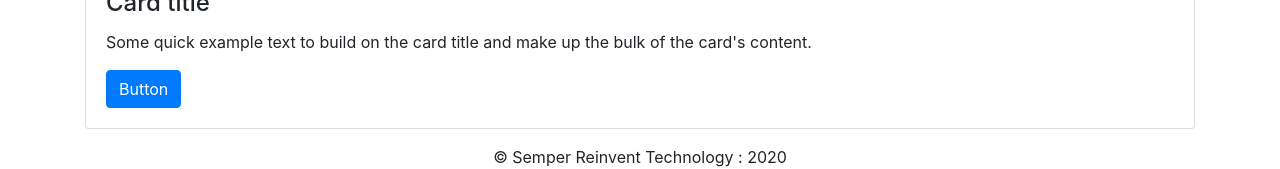
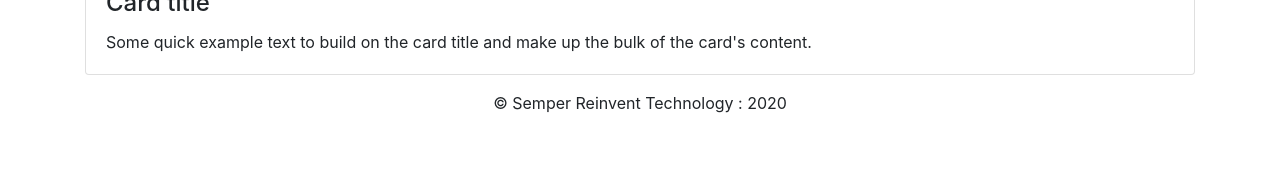
Before and after one commit to JaviFerri7/proyec3-javierferri-prog3, an Angular app: page /app-srt in a window 1280 px wide. Shown: the part 1229-1398 px from the top of the page. After the commit the page ends 1360 px from the top, so only its background shows below. Built offline with nearby package versions, Linux system fonts and the light colour scheme.

Commit message:
1 file modified

```diff
--- a/src/app/srt/srt.component.html
+++ b/src/app/srt/srt.component.html
@@ -3,7 +3,7 @@
 
   <!-- Card image -->
   <div class="view overlay">
-    <img class="card-img-top" src="https://mdbootstrap.com/img/Mockups/Lightbox/Thumbnail/img%20(67).jpg"
+    <img class="card-img-top" src="https://cdn.jsdelivr.net/gh/JaviFerri7/proyec3-javierferri-prog3@master/img-prac3/Outdoor%20gear.png"
       alt="Card image cap">
     <a href="#!">
       <div class="mask rgba-white-slight"></div>
@@ -19,7 +19,7 @@
     <p class="card-text">Some quick example text to build on the card title and make up the bulk of the card's
       content.</p>
     <!-- Button -->
-    <a href="#" class="btn btn-primary">Button</a>
+    <!--<a href="#" class="btn btn-primary">Button</a> -->
 
   </div>
 
```
